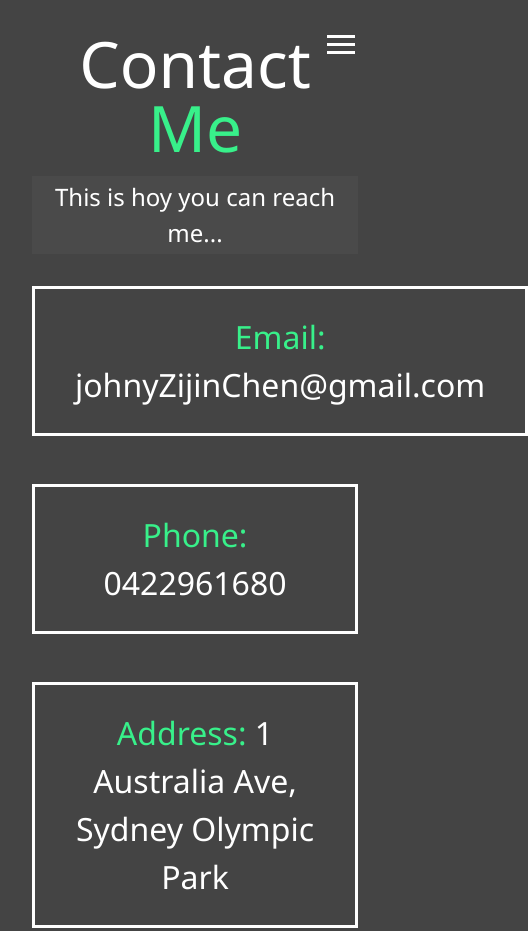
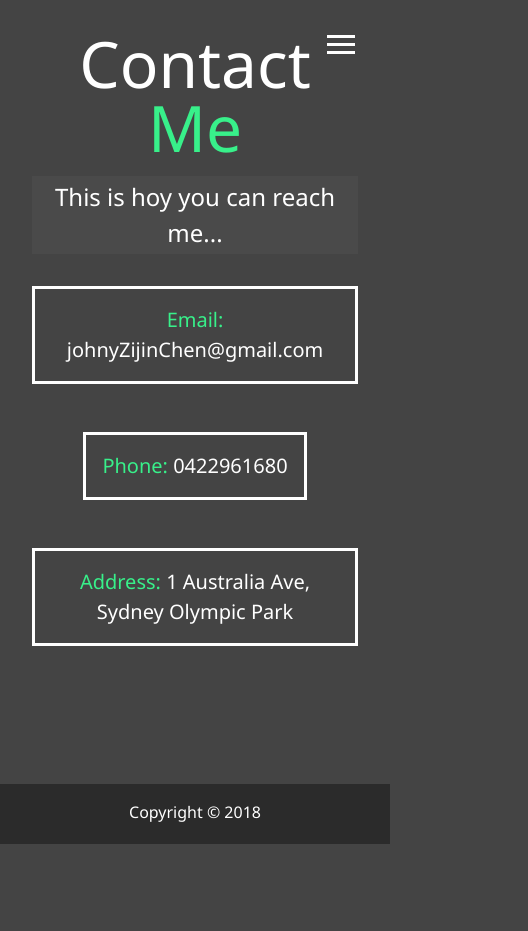
Before and after one commit to gubjohnson/johnny_portfolio, a website: page dist/contact.html in a window 390 px wide. Shown: the top 931 px of the page, 528 px wide, since content can reach past the window. After the commit the page ends 844 px from the top, so only its background shows below. Drawn offline with Linux system fonts and the light colour scheme.

Commit message:
Updated Contact Page

```diff
--- a/scss/_mobile.scss
+++ b/scss/_mobile.scss
@@ -90,6 +90,12 @@
     .projects {
         grid-template-columns: repeat(2, 1fr);
     }
+
+    .boxes {
+        div {
+            padding: 0.4rem;
+        }
+    }
 }
 
 //Smartphones
@@ -123,4 +129,11 @@
     .projects {
         grid-template-columns: 1fr;
     }
+
+    .boxes {
+        div {
+            padding: 1rem;
+            font-size: 1.25rem;
+        }
+    }
 }
```
Also changed, not shown: dist/css/main.css.
